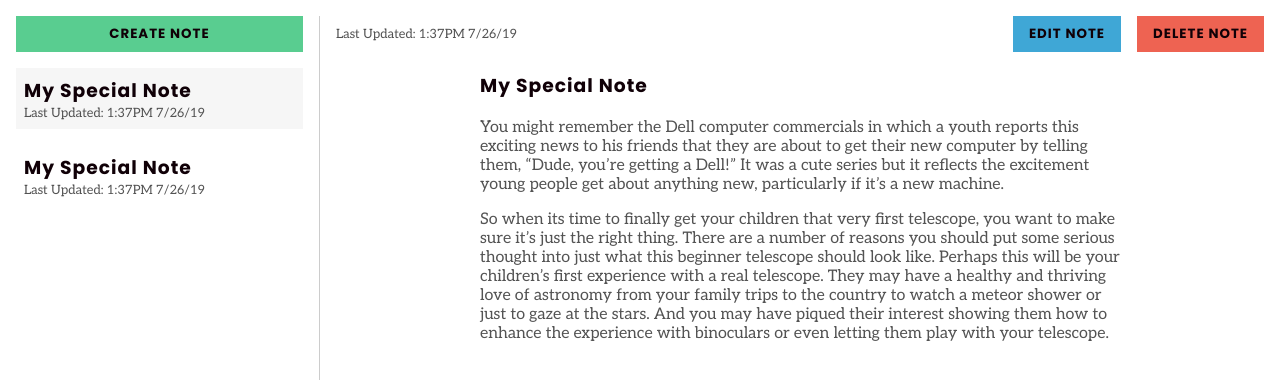
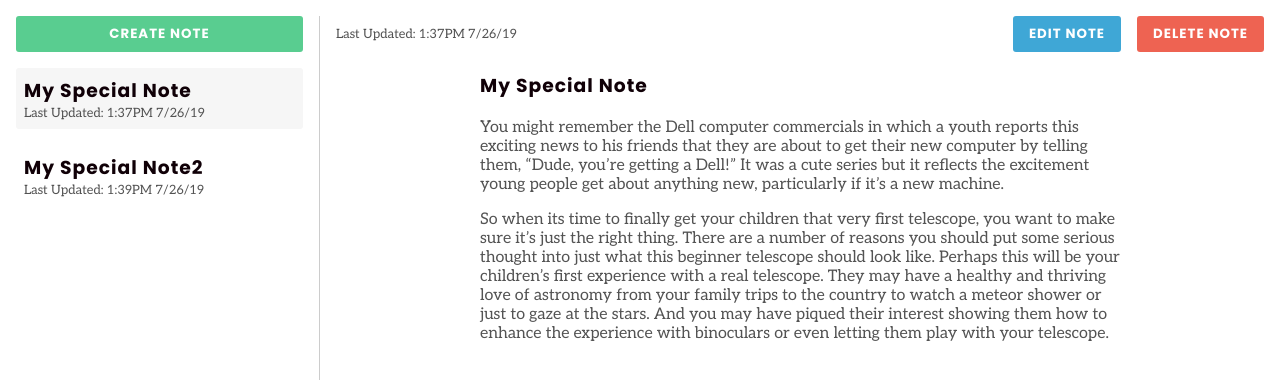
Before and after one commit to donald-f/note-taking-app, a React (Create React App) app: page / in a window 1280 px wide. Shown: the top 380 px of the page. Built offline with nearby package versions, Linux system fonts and the light colour scheme.

Commit message:
Broke down the application into smaller components. Will work on state next.

```diff
--- a/public/index.html
+++ b/public/index.html
@@ -9,7 +9,6 @@
       name="description"
       content="Web site created using create-react-app"
     />
-    <link rel="apple-touch-icon" href="%PUBLIC_URL%/logo192.png" />
     <!--
       manifest.json provides metadata used when your web app is installed on a
       user's mobile device or desktop. See https://developers.google.com/web/fundamentals/web-app-manifest/
--- a/src/App.css
+++ b/src/App.css
@@ -51,6 +51,7 @@ main {
 .sidebar li {
   padding: 0.5rem;
   margin: 1rem auto;
+  border-radius: 3px;
 }
 
 .sidebar li.active {
--- /dev/null
+++ b/src/components/Main/Header.js
@@ -0,0 +1,17 @@
+import React from "react";
+import Button from "../UI/Button";
+import classes from "./Header.module.css";
+
+const Header = () => {
+  return (
+    <header>
+      <p className="body-text no-margin muted">Last Updated: 1:37PM 7/26/19</p>
+      <div className={classes["button-group"]}>
+        <Button className="primary header-text">Edit Note</Button>
+        <Button className="secondary header-text">Delete Note</Button>
+      </div>
+    </header>
+  );
+};
+
+export default Header;
--- a/src/components/Main/Main.js
+++ b/src/components/Main/Main.js
@@ -1,32 +1,17 @@
 import React from "react";
-import Button from "../UI/Button";
-import classes from "./Main.module.css";
+import Header from "./Header";
+import Note from "./Note";
 
-console.log(classes["button-group"]);
+// disallow backticks from notetaking
 
 const Main = () => {
-  return (
-    <main>
-      <header>
-        <p className="body-text no-margin muted">
-          Last Updated: 1:37PM 7/26/19
-        </p>
-        <div className={classes["button-group"]}>
-          <Button className="primary header-text">Edit Note</Button>
-          <Button className="secondary header-text">Delete Note</Button>
-        </div>
-      </header>
-      <article>
-        <h1 className="header-text">My Special Note</h1>
-        <p className="body-text">
-          You might remember the Dell computer commercials in which a youth
+  const dummyParas = [
+    `You might remember the Dell computer commercials in which a youth
           reports this exciting news to his friends that they are about to get
           their new computer by telling them, “Dude, you’re getting a Dell!” It
           was a cute series but it reflects the excitement young people get
-          about anything new, particularly if it’s a new machine.
-        </p>
-        <p className="body-text">
-          So when its time to finally get your children that very first
+          about anything new, particularly if it’s a new machine.`,
+    `So when its time to finally get your children that very first
           telescope, you want to make sure it’s just the right thing. There are
           a number of reasons you should put some serious thought into just what
           this beginner telescope should look like. Perhaps this will be your
@@ -35,9 +20,12 @@ const Main = () => {
           country to watch a meteor shower or just to gaze at the stars. And you
           may have piqued their interest showing them how to enhance the
           experience with binoculars or even letting them play with your
-          telescope.
-        </p>
-      </article>
+          telescope.`,
+  ];
+  return (
+    <main>
+      <Header />
+      <Note title="" paragraphs={dummyParas} />
     </main>
   );
 };
--- /dev/null
+++ b/src/components/Main/Note.js
@@ -0,0 +1,15 @@
+import React from "react";
+
+const Note = (props) => {
+  const noteParagraphs = props.paragraphs.map((para) => {
+    return <p className="body-text">{para}</p>;
+  });
+  return (
+    <article>
+      <h1 className="header-text">My Special Note</h1>
+      {noteParagraphs}
+    </article>
+  );
+};
+
+export default Note;
--- /dev/null
+++ b/src/components/Sidebar/NoteSelection.js
@@ -0,0 +1,14 @@
+import React from "react";
+
+const NoteSelect = (props) => {
+  return (
+    <li key={props.id} className={props.active ? "active" : undefined}>
+      <h3 className="header-text no-margin">{props.title}</h3>
+      <p className="body-text no-margin muted">
+        Last Updated: {props.lastUpdated}
+      </p>
+    </li>
+  );
+};
+
+export default NoteSelect;
--- a/src/components/Sidebar/Sidebar.js
+++ b/src/components/Sidebar/Sidebar.js
@@ -1,24 +1,36 @@
 import React from "react";
 import Button from "../UI/Button";
+import NoteSelection from "./NoteSelection";
 
 const Sidebar = () => {
+  const dummyNotes = [
+    {
+      title: "My Special Note",
+      lastUpdated: "1:37PM 7/26/19",
+      active: true,
+      id: Math.random(),
+    },
+    {
+      title: "My Special Note2",
+      lastUpdated: "1:39PM 7/26/19",
+      active: false,
+      id: Math.random(),
+    },
+  ];
+  const noteSelections = dummyNotes.map((note) => {
+    return (
+      <NoteSelection
+        key={note.id}
+        title={note.title}
+        active={note.active}
+        lastUpdated={note.lastUpdated}
+      />
+    );
+  });
   return (
     <aside className="sidebar">
       <Button className="block tertiary header-text">Create Note</Button>
-      <ul>
-        <li className="active">
-          <h3 className="header-text no-margin">My Special Note</h3>
-          <p className="body-text no-margin muted">
-            Last Updated: 1:37PM 7/26/19
-          </p>
-        </li>
-        <li>
-          <h3 className="header-text no-margin">My Special Note</h3>
-          <p className="body-text no-margin muted">
-            Last Updated: 1:37PM 7/26/19
-          </p>
-        </li>
-      </ul>
+      <ul>{noteSelections}</ul>
     </aside>
   );
 };
--- a/src/components/UI/Button.css
+++ b/src/components/UI/Button.css
@@ -1,12 +1,13 @@
 /* Button Styling */
 .button {
   border: none;
-  border-radius: 0;
   padding: 0.5rem 1rem;
   text-align: center;
-  color: #fff;
+  color: #fff !important;
   text-transform: uppercase;
   background: #535353;
+  cursor: pointer;
+  border-radius: 3px;
 }
 
 .button.block {
@@ -17,11 +18,20 @@
 .button.primary {
   background: #3fa7d6;
 }
+.button.primary:hover {
+  background: #239bd3;
+}
 
 .button.secondary {
   background: #ee6352;
+}
+.button.secondary:hover {
+  background: #e94c38;
 }
 
 .button.tertiary {
   background: #59cd90;
 }
+.button.tertiary:hover {
+  background: #36ca7b;
+}
--- a/src/components/UI/Button.js
+++ b/src/components/UI/Button.js
@@ -4,7 +4,7 @@ import "./Button.css";
 const Button = (props) => {
   const classes = props.className + " button";
   return (
-    <button type="button" className={classes}>
+    <button type="button" className={classes} onClick={props.onClick}>
       {props.children}
     </button>
   );
```
Also changed, not shown: public/manifest.json, src/components/Main/Header.module.css (renamed from src/components/Main/Main.module.css).
